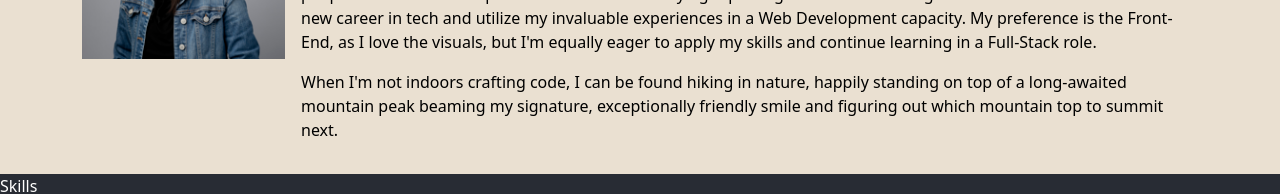
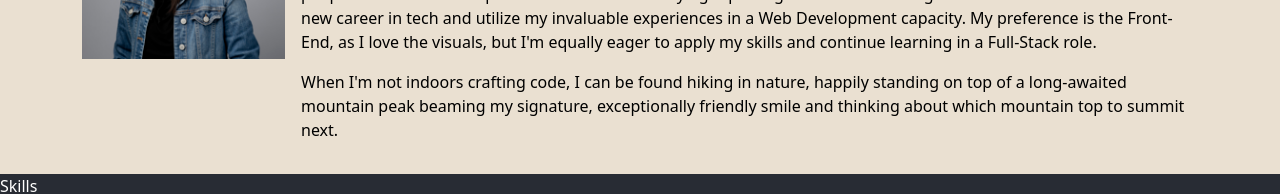
Before and after one commit to Raiza-D/my-portfolio, a React (Create React App) app: page / in a window 1280 px wide. Shown: the part 1094-1288 px from the top of the page. Built offline with nearby package versions, Linux system fonts and the light colour scheme.

Commit message:
Edit last paragraph of bio.

```diff
--- a/src/components/About.jsx
+++ b/src/components/About.jsx
@@ -27,7 +27,7 @@ export default function About() {
             <p>
               When I'm not indoors crafting code, I can be found hiking in
               nature, happily standing on top of a long-awaited mountain peak
-              beaming my signature, exceptionally friendly smile and figuring out which mountain top to summit next.
+              beaming my signature, exceptionally friendly smile and thinking about which mountain top to summit next.
             </p>
           </div>
         </div>
```
